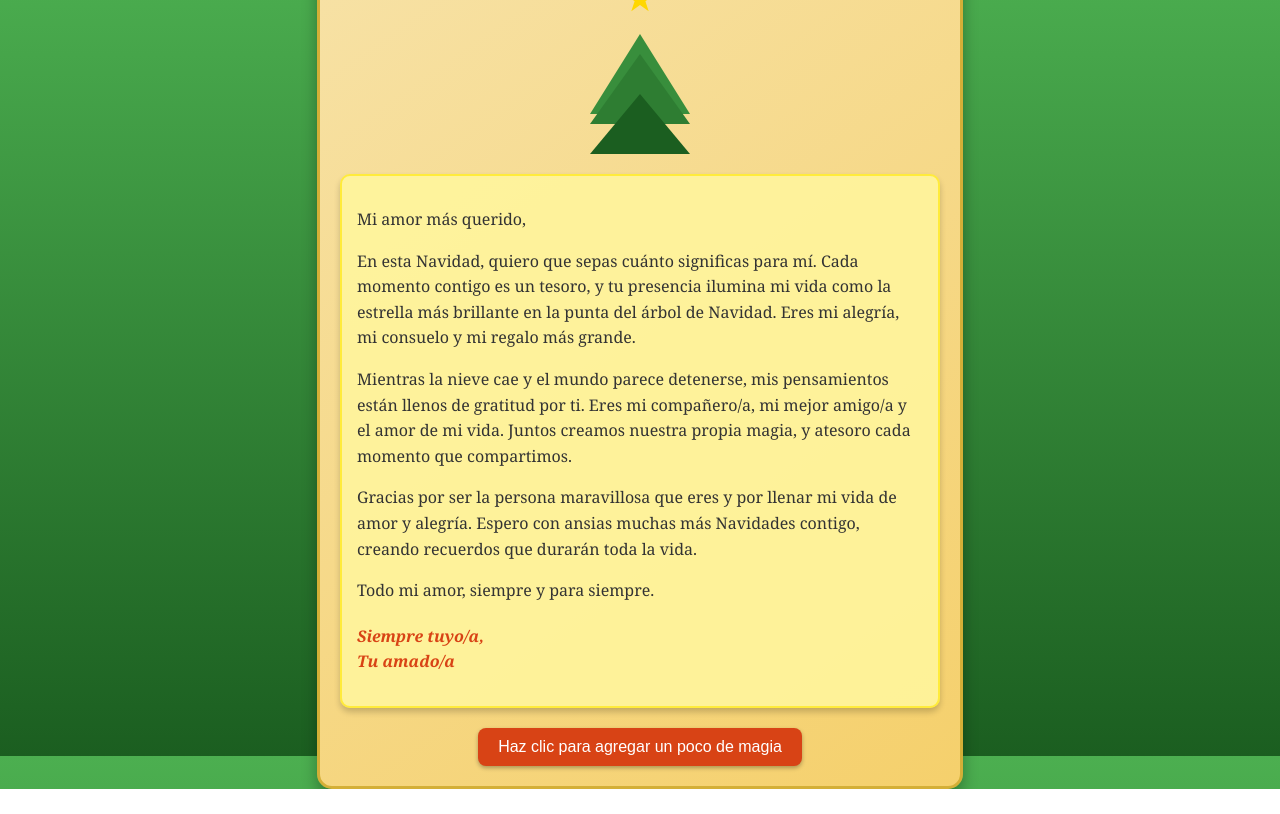
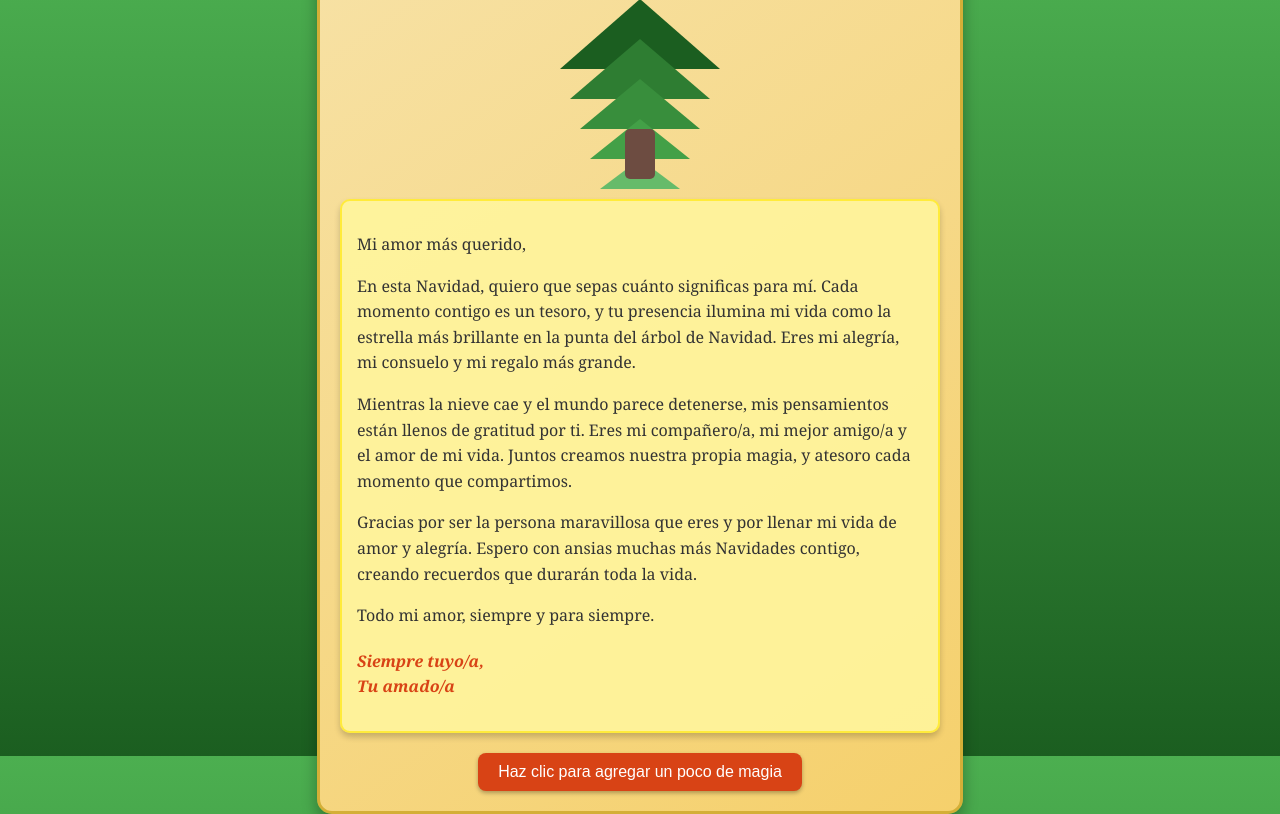
Before and after one commit to Simon3ta/navidad, a plain HTML site: page index.html in a window 1280 px wide. Shown: the part 44-858 px from the top of the page. Before the commit the page ends 833 px from the top, so only its background shows below. Drawn offline with Linux system fonts and the light colour scheme.

Commit message:
actualizacion
jwijppqewewp

```diff
--- a/index.html
+++ b/index.html
@@ -11,9 +11,12 @@
         <div class="header">¡Feliz Navidad, mi amor!</div>
         <div class="tree">
             <div class="star"></div>
-            <div class="triangle"></div>
-            <div class="triangle small"></div>
-            <div class="triangle smaller"></div>
+            <div class="branch largest"></div>
+            <div class="branch large"></div>
+            <div class="branch medium"></div>
+            <div class="branch small"></div>
+            <div class="branch smallest"></div>
+            <div class="trunk"></div>
         </div>
         <div class="letter" id="letter">
             <p>Mi amor más querido,</p>
--- a/styles.css
+++ b/styles.css
@@ -72,13 +72,13 @@ button:hover {
 .tree {
     margin: 20px auto;
     position: relative;
-    width: 100px;
-    height: 150px;
+    width: 160px;
+    height: 200px;
 }
 
 .star {
     position: absolute;
-    top: -20px;
+    top: -30px;
     left: 50%;
     transform: translateX(-50%);
     width: 30px;
@@ -87,23 +87,52 @@ button:hover {
     clip-path: polygon(50% 0%, 61% 35%, 98% 35%, 68% 57%, 79% 91%, 50% 70%, 21% 91%, 32% 57%, 2% 35%, 39% 35%);
 }
 
-.triangle {
+.branch {
+    position: absolute;
     width: 0;
     height: 0;
-    border-left: 50px solid transparent;
-    border-right: 50px solid transparent;
-    border-bottom: 80px solid #388e3c;
-    position: absolute;
-    top: 30px;
-    left: 0;
+    border-style: solid;
+    left: 50%;
+    transform: translateX(-50%);
 }
 
-.triangle.small {
-    top: 50px;
-    border-bottom: 70px solid #2e7d32;
+.branch.largest {
+    top: 20px;
+    border-width: 0 80px 70px 80px;
+    border-color: transparent transparent #1b5e20 transparent;
 }
 
-.triangle.smaller {
-    top: 90px;
-    border-bottom: 60px solid #1b5e20;
+.branch.large {
+    top: 60px;
+    border-width: 0 70px 60px 70px;
+    border-color: transparent transparent #2e7d32 transparent;
 }
+
+.branch.medium {
+    top: 100px;
+    border-width: 0 60px 50px 60px;
+    border-color: transparent transparent #388e3c transparent;
+}
+
+.branch.small {
+    top: 140px;
+    border-width: 0 50px 40px 50px;
+    border-color: transparent transparent #43a047 transparent;
+}
+
+.branch.smallest {
+    top: 180px;
+    border-width: 0 40px 30px 40px;
+    border-color: transparent transparent #66bb6a transparent;
+}
+
+.trunk {
+    position: absolute;
+    bottom: 0;
+    left: 50%;
+    transform: translateX(-50%);
+    width: 30px;
+    height: 50px;
+    background-color: #6d4c41;
+    border-radius: 5px;
+}
```
